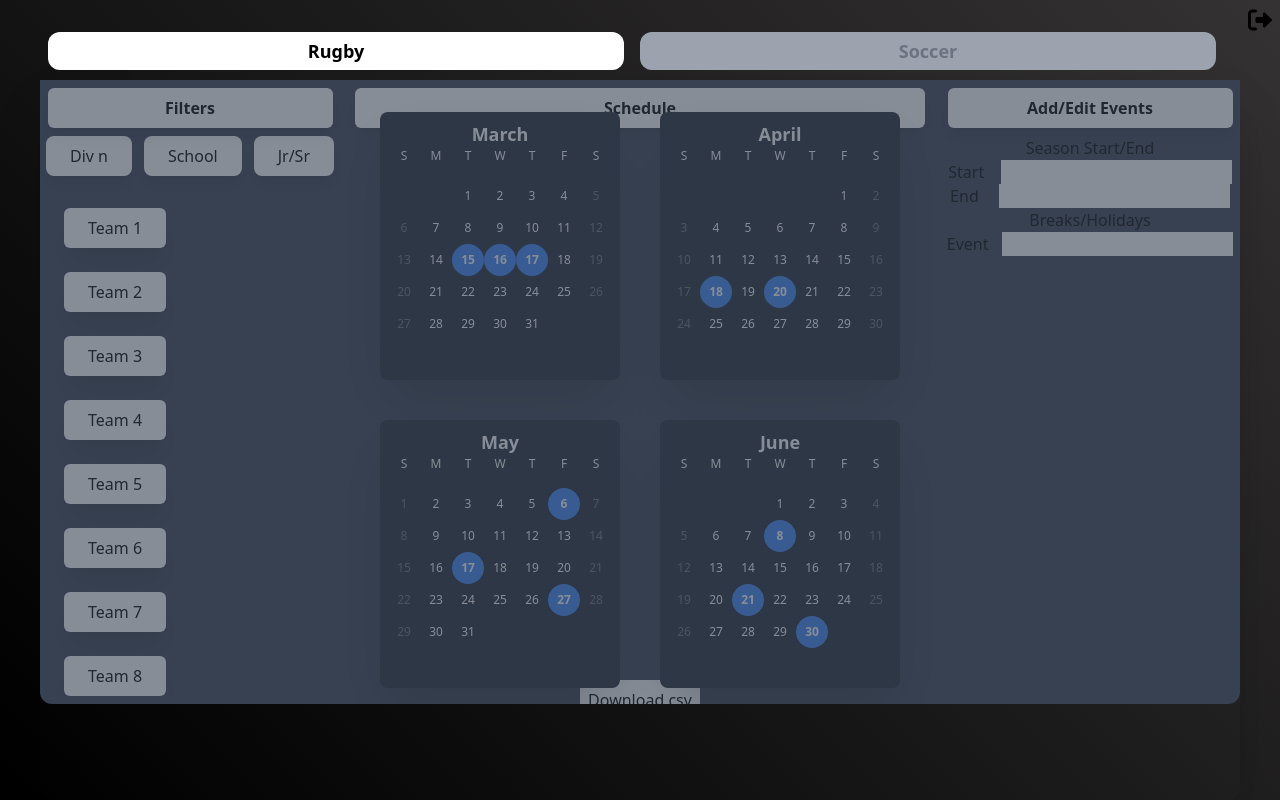
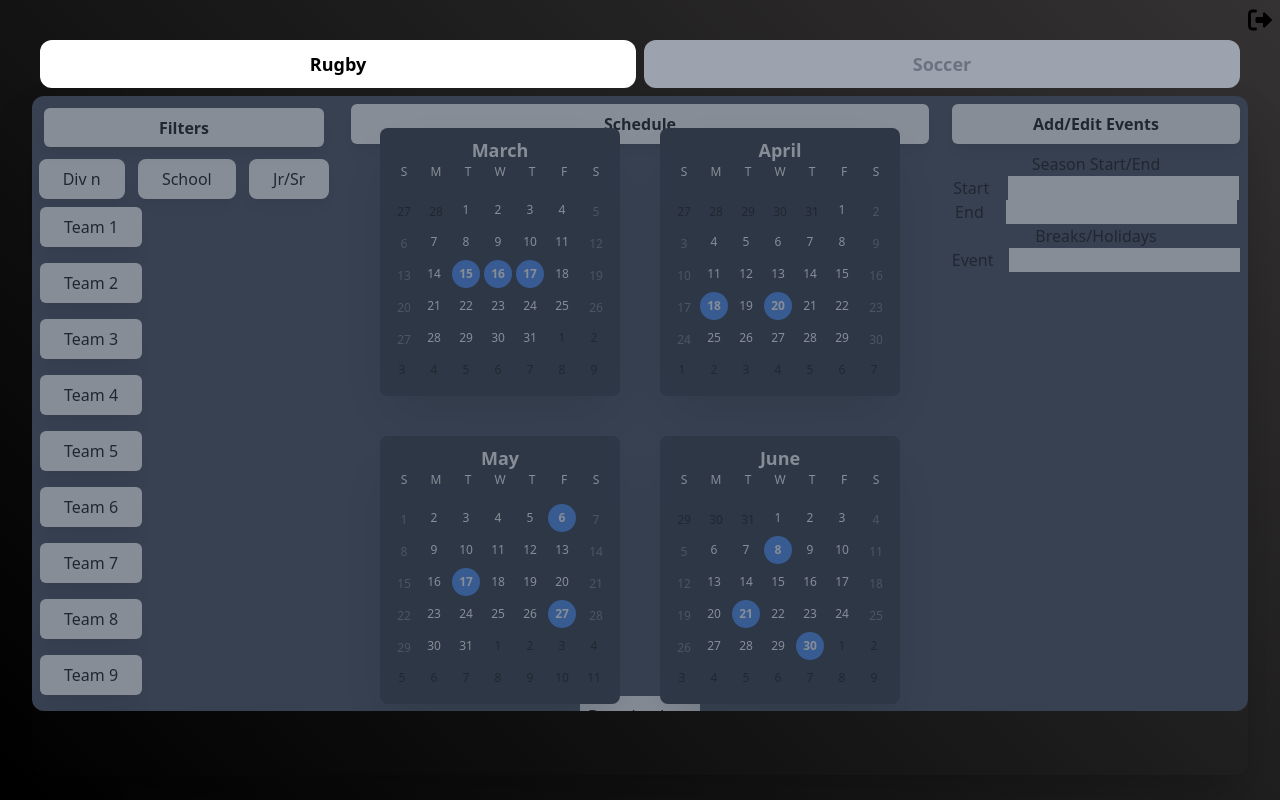
Before and after one commit to DennisSonntag/fieldScheduler, an Astro site: page /main in a window 1280 px wide. Built offline with nearby package versions, Linux system fonts and the light colour scheme; Astro itself is replaced by a stand-in of ours.

Commit message:
feat: added Sport component, fix: work in progress gif fixed calendar before and after dates remove uneccesary loops in Calendar refactored css

```diff
--- a/src/components/App.tsx
+++ b/src/components/App.tsx
@@ -1,13 +1,12 @@
 import { useState } from "react";
 import Rugby from "./Rugby";
 import Soccer from "./Soccer";
-import Sport from "./Sport";
+import Sport from "./SportSelect";
 
 const App = () => {
 	// false == rugby, true == soccer
 	const [rugbyActive, setRugbyActive] = useState(true);
 	const [soccerActive, setSoccerActive] = useState(false);
-
 
 	const setRugby = () => {
 		setRugbyActive(prev => true);
@@ -26,15 +25,13 @@
 					<path d="M160 96c17.7 0 32-14.3 32-32s-14.3-32-32-32H96C43 32 0 75 0 128V384c0 53 43 96 96 96h64c17.7 0 32-14.3 32-32s-14.3-32-32-32H96c-17.7 0-32-14.3-32-32l0-256c0-17.7 14.3-32 32-32h64zM504.5 273.4c4.8-4.5 7.5-10.8 7.5-17.4s-2.7-12.9-7.5-17.4l-144-136c-7-6.6-17.2-8.4-26-4.6s-14.5 12.5-14.5 22v72H192c-17.7 0-32 14.3-32 32l0 64c0 17.7 14.3 32 32 32H320v72c0 9.6 5.7 18.2 14.5 22s19 2 26-4.6l144-136z" />
 				</svg>
 			</a>
-			<nav className="flex w-full h-10">
-				<Sport sport="Rugby" thing={rugbyActive} click={setRugby} />
-				<Sport sport="Soccer" thing={soccerActive} click={setSoccer} />
-			</nav>
-			{
-				rugbyActive
-				? <Rugby/>
-				: <Soccer/>
-			}
+			<div className="w-[calc(100%-4rem)] h-[calc(100%-4rem)] absolute inset-0 m-auto ">
+				<nav className="flex w-full h-16 p-2 gap-2 box-border">
+					<Sport sport="Rugby" thing={rugbyActive} click={setRugby} />
+					<Sport sport="Soccer" thing={soccerActive} click={setSoccer} />
+				</nav>
+				{rugbyActive ? <Rugby /> : <Soccer />}
+			</div>
 		</>
 	);
 };
--- a/src/components/Btn.tsx
+++ b/src/components/Btn.tsx
@@ -5,7 +5,7 @@
 
 	return (
 		<>
-			<button onClick={() => setDivActive(prev => !prev)} className="w-fit h-fit px-6 py-2 text-center inset-y-0 my-auto bg-white rounded-lg shadow-lg">
+			<button onClick={() => setDivActive(prev => !prev)} className="w-fit h-fit px-6 py-2 text-center  bg-white rounded-lg shadow-lg">
 				{props.title}
 			</button>
 			{divActive ? <div className="absolute left-0 w-fit h-fit p-2 bg-white">HEllo</div> : null}
--- a/src/components/Calender.tsx
+++ b/src/components/Calender.tsx
@@ -1,13 +1,18 @@
+import { v4 as uuid } from "uuid";
+
 const Calendar = (props: any) => {
 	const year = 2022;
 	const month = props.month;
 	const date = new Date(year, month);
 
-	let lastDay = new Date(year, month + 1, 0).getDate() - 1;
+	const firstDayIndex = date.getDay() - 1;
 
-	const daysInMonth = new Date(year, month + 1, 0).getDate();
+	const getDaysInMonth = (year: number, month: number) => {
+		return new Date(year, month, 0).getDate();
+	};
 
-	const firstDayIndex = date.getDay() - 1;
+	let lastDay = getDaysInMonth(year, month);
+	const daysInMonth = getDaysInMonth(year, month + 1);
 
 	const firstDays = [];
 	lastDay -= firstDayIndex;
@@ -28,69 +33,73 @@
 		lastDays.push(i);
 	}
 
-	const events = props.events;
-	console.log(events[0]);
+	let currentWeekEnds: number[] = [];
+	// let nextWeekEnds: number[] = [];
+	// let prevWeekEnds: number[] = [];
 
-	let currentWeekEnds: number[] = [];
-	let nextWeekEnds: number[] = [];
-	let prevWeekEnds: number[] = [];
+	const dayThing = (year: number, i: number, arr: number[]) => {
+		let nextDate = new Date(year, month, i);
+		nextDate.getDay() == 0 || nextDate.getDay() == 6 ? arr.push(i) : null;
+	};
 
 	for (let i = 1; i <= daysInMonth; i++) {
-		//looping through days in month
-		let newDate = new Date(year, month, i);
-		if (newDate.getDay() == 0 || newDate.getDay() == 6) {
-			//if Sunday
-			currentWeekEnds.push(i);
-		}
-	}
-	for (let i = 1; i <= daysInMonth; i++) {
-		//looping through days in month
-		let newDate = new Date(year + 1, month, i);
-		if (newDate.getDay() == 0 || newDate.getDay() == 6) {
-			//if Sunday
-			nextWeekEnds.push(i);
-		}
-	}
-	for (let i = 1; i <= daysInMonth; i++) {
-		//looping through days in month
-		let newDate = new Date(year, month - 1, i);
-		if (newDate.getDay() == 0 || newDate.getDay() == 6) {
-			//if Sunday
-			prevWeekEnds.push(i);
-		}
+		// dayThing(year + 1, i, nextWeekEnds);
+		dayThing(year, i, currentWeekEnds);
+		// dayThing(year - 1, i, prevWeekEnds);
 	}
 
 	const months = ["January", "February", "March", "April", "May", "June", "July", "August", "September", "October", "November", "December"];
 	const weekDays = ["S", "M", "T", "W", "T", "F", "S"];
 	let index = 0;
+
 	return (
 		<>
 			<main className="bg-gray-800 w-fit h-fit p-2 rounded-lg shadow-2xl">
 				<h1 className="text-center text-lg font-bold text-white">{months[month]}</h1>
+				<div className="grid grid-cols-7 grid-rows-7 text-center text-xs">
+					{weekDays.map(day => (
+						<div key={uuid()} className="w-8 h-8 text-center text-white">
+							{day}
+						</div>
+					))}
 
-				<div className="grid grid-cols-7 grid-rows-7 text-center text-xs">
-						{weekDays.map(day => (
-							<div className="w-8 h-8 text-center text-white">{day}</div>
-						))}
 					{firstDays.map(day => (
-						<div> </div>
+						<div key={uuid()} className={"text-black relative w-8 h-8 cursor-pointer"}>
+							<p className=" absolute m-auto w-fit h-fit inset-0 ">{day}</p>
+						</div>
 					))}
 
 					{days.map(day => {
 						if (currentWeekEnds.includes(day)) {
-							return <div className={"text-gray-500 -500 relative w-8 h-8 cursor-pointer"}> <p className=" absolute m-auto w-fit h-fit inset-0 text-gray-500 ">{day}</p></div>;
+							// weekends
+							return (
+								<div key={uuid()} className={"text-gray-500 -500 relative w-8 h-8 cursor-pointer"}>
+									<p className=" absolute m-auto w-fit h-fit inset-0 text-gray-500 ">{day}</p>
+								</div>
+							);
 						}
-						if (events[index] == day) {
+						if (props.events[index] == day) {
 							index++;
-							return <div className={"relative w-8 h-8 bg-blue-500 rounded-full cursor-pointer"}> <p className="absolute inset-0 m-auto text-white w-fit h-fit font-bold ">{day}</p></div>;
+							// days with events
+							return (
+								<div key={uuid()} className="relative w-7 h-7 bg-blue-500 rounded-full cursor-pointer">
+									<p className="absolute inset-0 m-auto text-white w-fit h-fit font-bold ">{day}</p>
+								</div>
+							);
 						} else {
-
-							return <div className={"text-white relative w-8 h-8 cursor-pointer hoverDay"}> <p className=" absolute m-auto w-fit h-fit inset-0 ">{day}</p></div>;
+							// normal weekdays
+							return (
+								<div key={uuid()} className="text-white relative w-7 h-7 cursor-pointer hoverDay">
+									<p className=" absolute m-auto w-fit h-fit inset-0 ">{day}</p>
+								</div>
+							);
 						}
 					})}
 
 					{lastDays.map(day => (
-						<div> </div>
+						<div key={uuid()} className="text-black relative w-7 h-7 cursor-pointer">
+							<p className=" absolute m-auto w-fit h-fit inset-0 ">{day}</p>
+						</div>
 					))}
 				</div>
 			</main>
--- a/src/components/Rugby.tsx
+++ b/src/components/Rugby.tsx
@@ -1,6 +1,8 @@
 import Btn from "./Btn";
 import Calendar from "./Calender";
 import { CSVLink } from "react-csv";
+import { v4 as uuid } from "uuid";
+import Sport from "./Sport";
 
 const Main = () => {
 	const csvData = [
@@ -44,27 +46,25 @@
 	};
 
 	return (
-
-			<main className="w-full h-full rounded-xl shadow-2xl ">
-				<section className="flex w-full h-[calc(100%-6rem)] bg-gray-700 rounded-bl-xl rounded-br-xl">
-					<div className="w-1/2 h-full  rounded-bl-xl opacity-40 hover:opacity-100 duration-150 ease-in-out relative ">
-						<div className="w-[95%] h-10 absolute inset-x-0 mx-auto bg-white rounded-md shadow-lg mt-2">
+		<Sport>
+			<div className="w-1/2 h-full rounded-bl-xl opacity-40 hover:opacity-100 duration-150 ease-in-out relative flex flex-col">
+				<div className="w-full h-16 p-3">
+					<div className="w-full h-full relative bg-white rounded-md shadow-lg">
 						<h1 className="font-bold absolute w-fit h-fit inset-0 m-auto">Filters</h1>
 					</div>
+				</div>
 
-						<div className="pt-14 flex w-ful h-10 justify-around">
+				<div className="flex w-ful h-10 justify-around">
 					<Btn title="Div n" />
 					<Btn title="School" />
 					<Btn title="Jr/Sr" />
 				</div>
-						<div className="translate-y-12 overflow-auto w-full h-[calc(100%-7rem)]">
-							{Object.keys(teams).map(team => {
-								return (
-									<div className="w-fit h-fit px-6 py-2 bg-white ml-6 my-6 text-center shadow-xl rounded-md hover:scale-125">
+				<div className=" w-full h-[calc(100%-6rem)] overflow-y-auto flex flex-col gap-4 p-2">
+					{Object.keys(teams).map(team => (
+						<div key={uuid()} className="w-fit h-fit px-6 py-2 bg-white text-center shadow-xl rounded-md hover:scale-125">
 							{teams[Number(team)]} {team}
 						</div>
-								);
-							})}
+					))}
 				</div>
 			</div>
 
@@ -74,7 +74,7 @@
 				</div>
 				<section className="h-fit w-fit relative grid grid-cols-2 grid-rows-2 gap-10 p-2 m-auto inset-0 translate-y-6">
 					{months.map(month => (
-								<Calendar events={events[month]} month={month} />
+						<Calendar key={uuid()} events={events[month]} month={month} />
 					))}
 				</section>
 
@@ -109,10 +109,7 @@
 					</div>
 				</div>
 			</div>
-				</section>
-			</main>
-
-	)
-
-}
-export default Main
+		</Sport>
+	);
+};
+export default Main;
--- a/src/components/Sport.tsx
+++ b/src/components/Sport.tsx
@@ -1,18 +1,9 @@
 const Sport = (props: any) => {
-	const activeSport = props.thing;
-
-
 	return (
 		<>
-			{activeSport ? (
-				<div onClick={props.click} className=" bg-white w-[48%] h-[95%] relative rounded-xl m-2 translate-y-[-1rem] hover:scale-[105%] active:scale-[95%] duration-75 ease-in-out">
-					<h1 className=" text-lg font-bold w-fit h-fit absolute inset-0 m-auto">{props.sport}</h1>
-				</div>
-			) : (
-				<div  onClick={props.click} className=" bg-gray-400 w-[48%] h-[95%] relative rounded-xl m-2 translate-y-[-1rem] hover:scale-[105%] active:scale-[95%] duration-75 ease-in-out">
-					<h1 className="  text-gray-500 text-lg font-bold w-fit h-fit absolute inset-0 m-auto">{props.sport}</h1>
-				</div>
-			)}
+			<main className="w-full h-[calc(101%-4rem)] rounded-xl shadow-2xl ">
+				<section className="flex w-full h-[calc(100%-4rem)] bg-gray-700 rounded-xl">{props.children}</section>
+			</main>
 		</>
 	);
 };
--- /dev/null
+++ b/src/components/SportSelect.tsx
@@ -0,0 +1,20 @@
+const Sport = (props: any) => {
+	const activeSport = props.thing;
+
+
+	return (
+		<>
+			{activeSport ? (
+				<div onClick={props.click} className=" bg-white w-full h-full relative rounded-xl hover:scale-[1.01] active:scale-[0.95] duration-75 ease-in-out">
+					<h1 className=" text-lg font-bold w-fit h-fit absolute inset-0 m-auto">{props.sport}</h1>
+				</div>
+			) : (
+				<div  onClick={props.click} className=" bg-gray-400 w-full h-full relative rounded-xl hover:scale-[1.01] active:scale-[0.95] duration-75 ease-in-out">
+					<h1 className="  text-gray-500 text-lg font-bold w-fit h-fit absolute inset-0 m-auto">{props.sport}</h1>
+				</div>
+			)}
+		</>
+	);
+};
+
+export default Sport;
```
Also changed, not shown: package.json (+6 -3 lines), src/components/Soccer.tsx (+4 -68 lines), 1 other file. Lines whose indentation alone changed are shown as unchanged.
